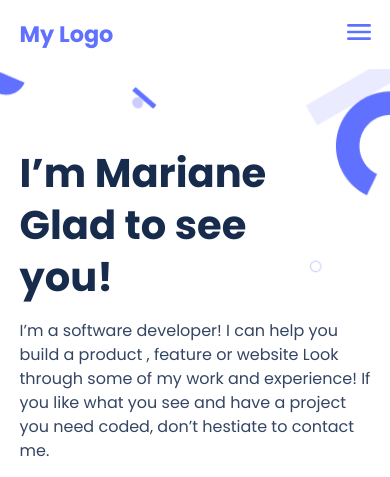
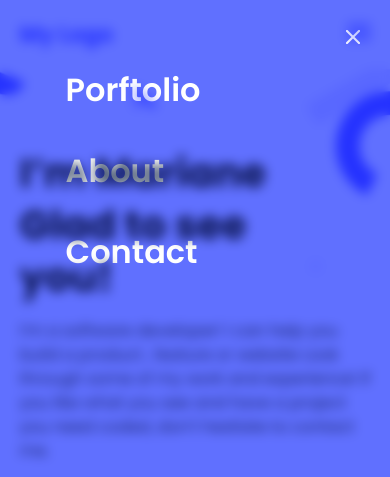
Before and after one commit to Stephen-Adom/portfolio.github.io, a website: page index.html in a window 390 px wide. Shown: the top 477 px of the page. Drawn offline with Linux system fonts and the light colour scheme.

Commit message:
add mobile sidebar

```diff
--- a/index.html
+++ b/index.html
@@ -12,6 +12,30 @@
     <link rel="stylesheet" href="./styles.css" />
   </head>
   <body>
+    <aside class="mobile-navigation">
+      <div class="sidebar-header">
+        <button type="button">
+          <img
+            src="./assets/images/icons/close.png"
+            width="100%"
+            alt="close btn"
+          />
+        </button>
+      </div>
+
+      <ul class="sidebar-menu">
+        <li>
+          <a href="">Porftolio</a>
+        </li>
+        <li>
+          <a href="">About</a>
+        </li>
+        <li>
+          <a href="">Contact</a>
+        </li>
+      </ul>
+    </aside>
+
     <header>
       <div id="navbar" role="navigation">
         <div class="container">
--- a/styles.css
+++ b/styles.css
@@ -26,6 +26,7 @@ body {
   margin: 0;
   box-sizing: border-box;
   scroll-behavior: smooth;
+  position: relative;
 }
 
 .container {
@@ -96,6 +97,46 @@ body {
   font-size: 15px;
   line-height: 20px;
   color: var(--grey-text);
+}
+
+.mobile-navigation {
+  position: fixed;
+  top: 0;
+  left: 0;
+  width: 100%;
+  min-height: 100vh;
+  background: var(--primary-color);
+  mix-blend-mode: multiply;
+  z-index: 7;
+  padding: 1.6rem;
+  box-sizing: border-box;
+  backdrop-filter: blur(6px);
+  -webkit-backdrop-filter: blur(6px);
+}
+
+.mobile-navigation .sidebar-header {
+  text-align: right;
+}
+
+.mobile-navigation .sidebar-header button {
+  background: transparent;
+  border: none;
+  padding: 0.3rem;
+}
+
+.mobile-navigation .sidebar-menu {
+  list-style: none;
+  display: flex;
+  flex-direction: column;
+  gap: 2.3rem;
+}
+
+.mobile-navigation .sidebar-menu li a {
+  font-weight: 600;
+  font-size: 32px;
+  line-height: 44px;
+  color: #fff;
+  text-decoration: none;
 }
 
 #headline {
```
Also changed, not shown: assets/images/icons/close.png (added).
